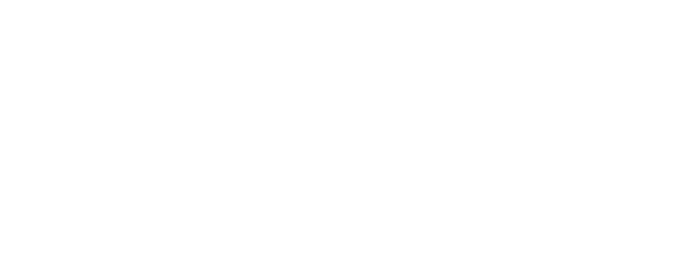
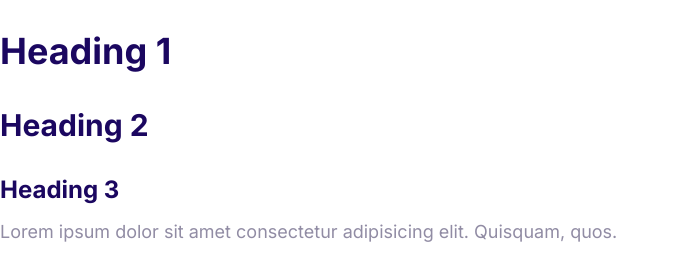
Before and after one commit to dguzja/moshify, a plain HTML site: page index.html in a window 1280 px wide. Shown: the whole page, without its empty margins (0-678 px from the left). Drawn offline with Linux system fonts and the light colour scheme; files that its build step writes are made by us from their sources.

Commit message:
Define te styles for the fonts.

```diff
--- a/css/styles.css
+++ b/css/styles.css
@@ -5,3 +5,54 @@
     --heading-color: #1b0760;
     --body-color: #918ca4;
 }
+
+html {
+    /* 1rem = 10px; 16px is default */
+    font-size: 62.5%;
+}
+
+body {
+    font-family: 'Inter', Arial, Helvetica, sans-serif;
+    color: var(--body-color);
+    font-size: 2.4rem;
+    line-height: 1.5;
+}
+
+h1, h2, h3 {
+    color: var(--heading-color);
+    margin-bottom: 1rem;
+}
+
+h1 {
+    font-size: 4rem;
+}
+
+h2 {
+    font-size: 3rem;
+}
+
+h3 {
+    font-size: 3rem;
+}
+
+p {
+    margin-top: 0;
+}
+
+@media screen and (min-width: 1024px) {
+    body {
+        font-size: 1.8rem;
+    }
+}
+
+h1 {
+    font-size: 4rem;
+}
+
+h2 {
+    font-size: 3rem;
+}
+
+h3 {
+    font-size: 2.4rem;
+}
--- a/index.html
+++ b/index.html
@@ -4,11 +4,17 @@
     <meta charset="UTF-8">
     <meta name="viewport" content="width=, initial-scale=1.0">
     <title>Moshify</title>
-    <link rel="stylesheet" href="styles.css">
+    <link rel="preconnect" href="https://fonts.googleapis.com">
+<link rel="preconnect" href="https://fonts.gstatic.com" crossorigin>
+<link href="https://fonts.googleapis.com/css2?family=Inter:ital,opsz,wght@0,14..32,100..900;1,14..32,100..900&display=swap" rel="stylesheet">
+    <link rel="stylesheet" href="css/styles.css">
     <link rel="stylesheet" href="css/normalize.css">
     <link rel="stylesheet" href="https://cdnjs.cloudflare.com/ajax/libs/font-awesome/6.0.0-beta3/css/all.min.css">
 </head>
 <body>
-
+    <h1>Heading 1</h1>
+    <h2>Heading 2</h2>
+    <h3>Heading 3</h3>
+    <p>Lorem ipsum dolor sit amet consectetur adipisicing elit. Quisquam, quos.</p>
 </body>
 </html>
```
